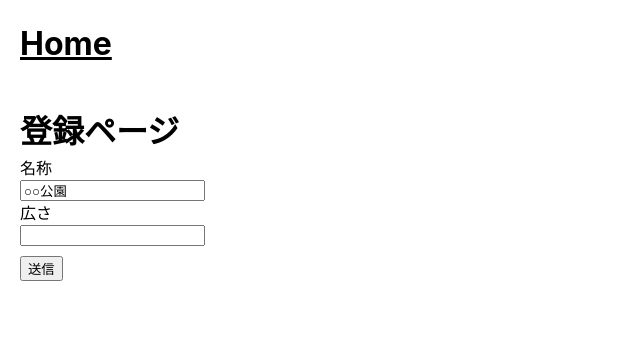
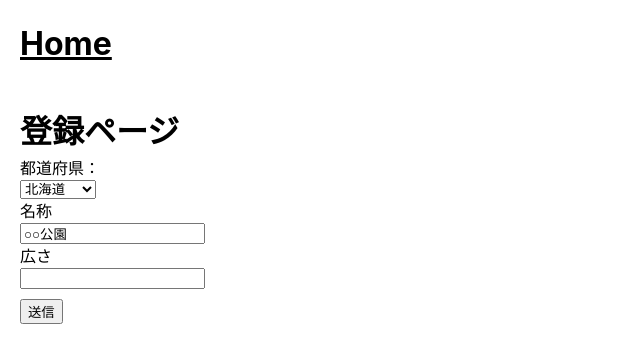
Before and after one commit to shimotsu4431/tokyo-dome, a Next.js app: page /register in a window 1280 px wide. Shown: the top 362 px of the page, without its empty margins (0-640 px from the left). Built offline with nearby package versions, Linux system fonts and the light colour scheme.

Commit message:
update form

```diff
--- a/lib/pref.ts
+++ b/lib/pref.ts
@@ -1,5 +1,4 @@
 const data = [
-  null,
   '北海道',
   '青森県',
   '岩手県',
--- a/pages/register.tsx
+++ b/pages/register.tsx
@@ -3,10 +3,12 @@ import React from 'react'
 import { useForm } from 'react-hook-form'
 import { Layout } from '../components/Layout'
 import styles from '../styles/pages/Register.module.scss'
+import prefData from '../lib/pref'
 
 type FormType = {
   name: string
   area: number
+  pref: number
 }
 
 export const Register: React.FC = () => {
@@ -17,9 +19,10 @@ export const Register: React.FC = () => {
   } = useForm()
 
   const onSubmit = (data: FormType) => {
-    const { name, area } = data
-    console.log('area: ', area)
+    const { name, area, pref } = data
+    console.log('area: ', Number(area))
     console.log('name: ', name)
+    console.log('pref: ', Number(pref))
   }
 
   return (
@@ -36,6 +39,20 @@ export const Register: React.FC = () => {
         </div>
         <div>
           <form onSubmit={handleSubmit(onSubmit)}>
+            <label htmlFor="pref">都道府県：</label>
+            <select
+              className={styles.select}
+              id="pref"
+              {...register('pref', { required: true })}
+            >
+              {prefData.map((p, idx) => {
+                return (
+                  <option key={idx} value={idx}>
+                    {p}
+                  </option>
+                )
+              })}
+            </select>
             <label>名称</label>
             <input
               className={styles.input}
@@ -50,6 +67,7 @@ export const Register: React.FC = () => {
               {...register('area', {
                 required: true,
                 pattern: /[0-9.,０-９．，]+/u, // 半角 or 全角数字
+                min: 1,
               })}
             />
             {errors.area && <p>area is required</p>}
--- a/store/GlobalStore.tsx
+++ b/store/GlobalStore.tsx
@@ -22,7 +22,7 @@ export type GlobalAction =
 /** グローバルステートの初期値 */
 export const initialState: GlobalStore = {
   searchNumber: 100,
-  searchPref: 1,
+  searchPref: 0,
 }
 
 /** reducer */
@@ -37,7 +37,7 @@ const reducer = immer((draft: GlobalStore, action: GlobalAction) => {
       break
     }
     case 'RESET': {
-      draft.searchPref = 1
+      draft.searchPref = 0
       draft.searchNumber = 100
       break
     }
--- a/styles/pages/Register.module.scss
+++ b/styles/pages/Register.module.scss
@@ -5,3 +5,7 @@
 .button {
   margin-top: 10px;
 }
+
+.select {
+  display: block;
+}
```
